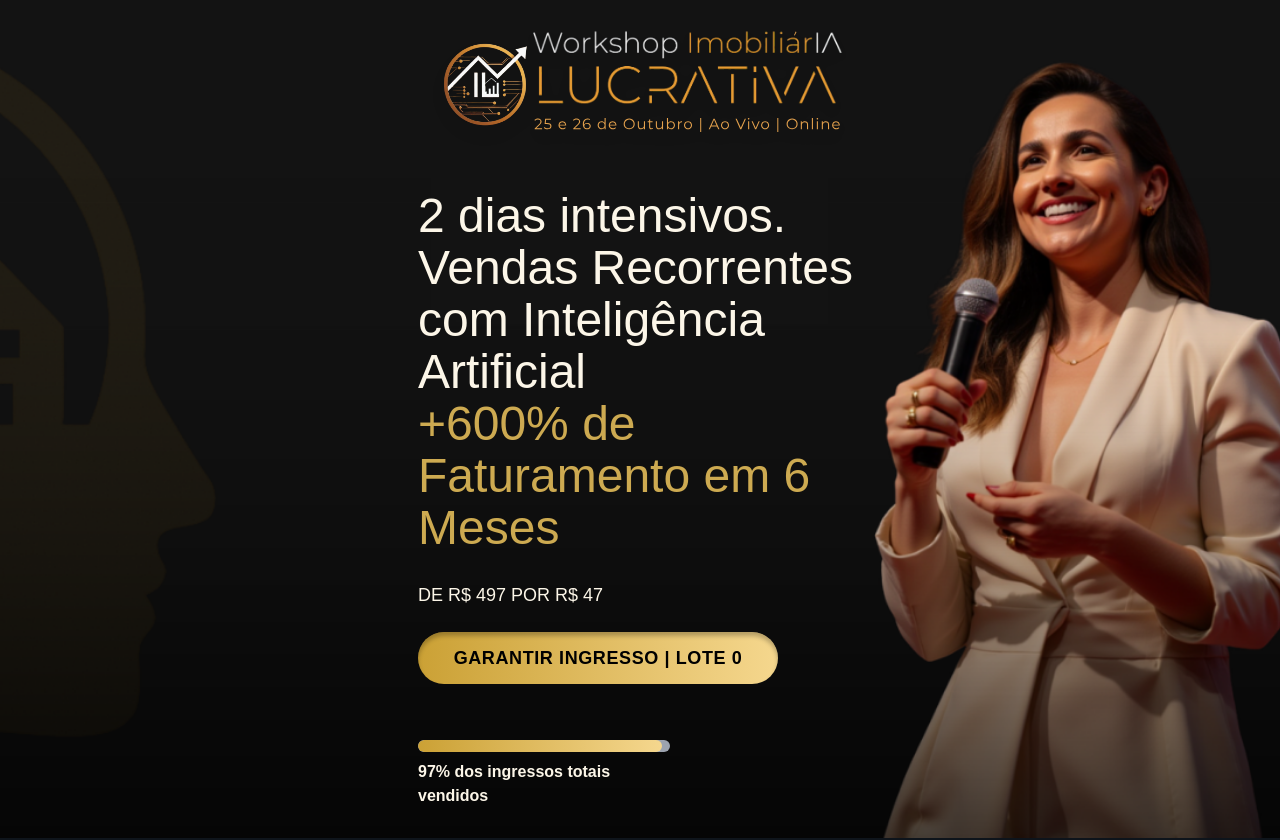
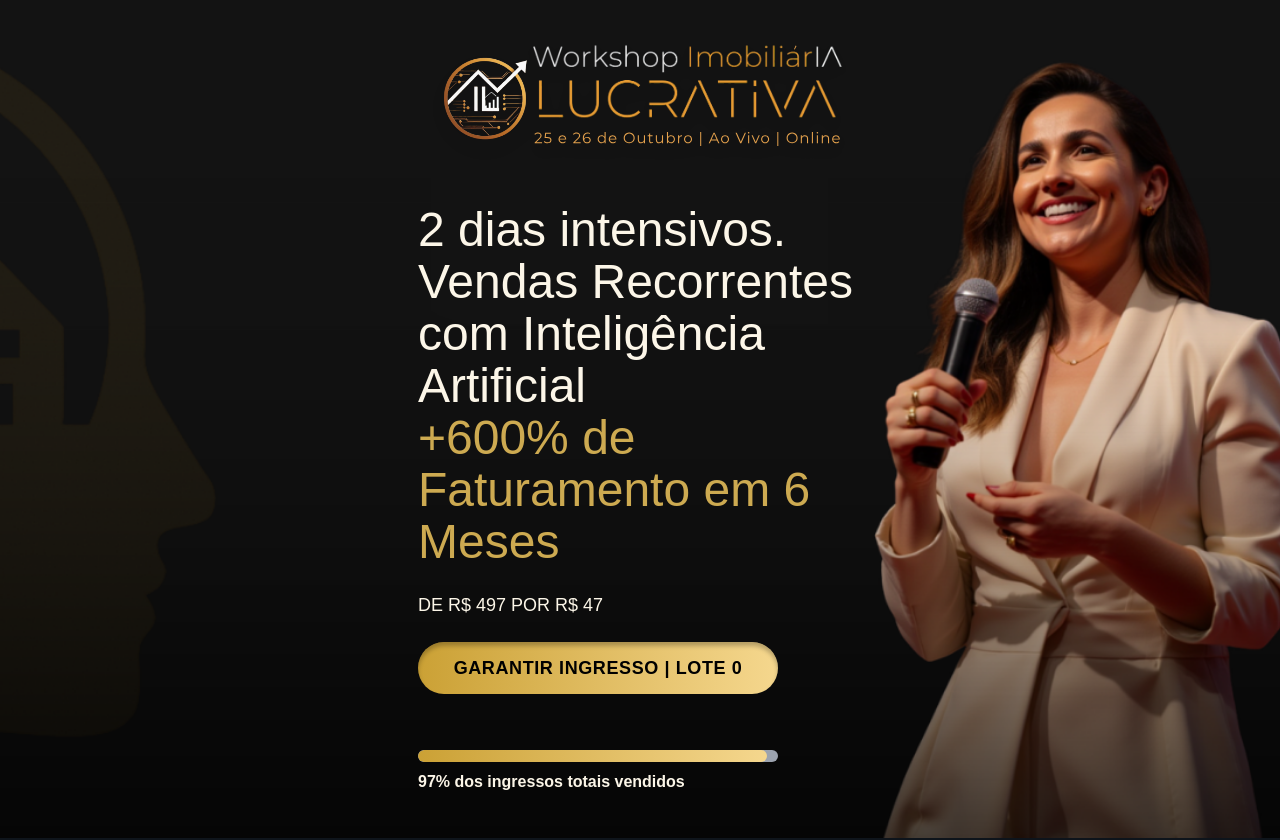
Before and after one commit to SOLANOSOX/workshop-pagina-2, a React (Vite) app: page / in a window 1280 px wide. Shown: the top 840 px of the page. Built offline with nearby package versions, Linux system fonts and the light colour scheme.

Commit message:
Refactor: Adjust mobile layout for HeroSection

```diff
--- a/src/components/HeroSection.tsx
+++ b/src/components/HeroSection.tsx
@@ -27,8 +27,8 @@ const HeroSection = () => {
 
         <div className="relative z-10 max-w-[1060px] mx-auto min-h-[500px] md:min-h-[600px] lg:h-[718px] flex flex-col items-start justify-center gap-6 md:gap-8">
           {/* Logo */}
-          <div className="w-full max-w-[546px] flex flex-col gap-6 md:gap-7">
-            <div className="flex flex-col items-center justify-center overflow-hidden">
+          <div className="w-full flex flex-col gap-6 md:gap-7 items-center md:items-start">
+            <div className="flex flex-col items-center justify-center overflow-hidden w-full">
               <img
                 src={NewLogo2}
                 alt="Legado Imobiliário Logo"
@@ -37,7 +37,7 @@ const HeroSection = () => {
             </div>
 
             {/* Main Content */}
-            <div className="flex flex-col gap-4 md:gap-6 text-center md:text-left">
+            <div className="flex flex-col gap-4 md:gap-6 text-center md:text-left w-full">
               {/* Main Title */}
               <div className="flex flex-col">
                 <h1
@@ -52,9 +52,8 @@ const HeroSection = () => {
                 </h1>
               </div>
             </div>
-          </div>
 
-          <div className="w-full flex justify-center">
+            {/* Price */}
             <h2
               className="
     text-hero-text
@@ -100,14 +99,14 @@ const HeroSection = () => {
 
           {/* Progress Bar - Lote Vendido */}
           <div className="w-full flex justify-center md:justify-start">
-            <div className="w-full max-w-[252px] flex flex-col gap-2">
+            <div className="w-full max-w-[360px] flex flex-col gap-2 items-center md:items-start">
               <div className="relative w-full h-3 bg-gray-400 rounded-full overflow-hidden">
                 <div
                   className="absolute top-0 left-0 h-full bg-gradient-to-r from-[#CBA135] to-[#F5D78E] rounded-full transition-all duration-500"
                   style={{ width: "97%" }}
                 />
               </div>
-              <p className="text-hero-text text-sm md:text-base font-semibold">97% dos ingressos totais vendidos</p>
+              <p className="text-hero-text text-sm md:text-base font-semibold text-center md:text-left">97% dos ingressos totais vendidos</p>
             </div>
           </div>
 
```
